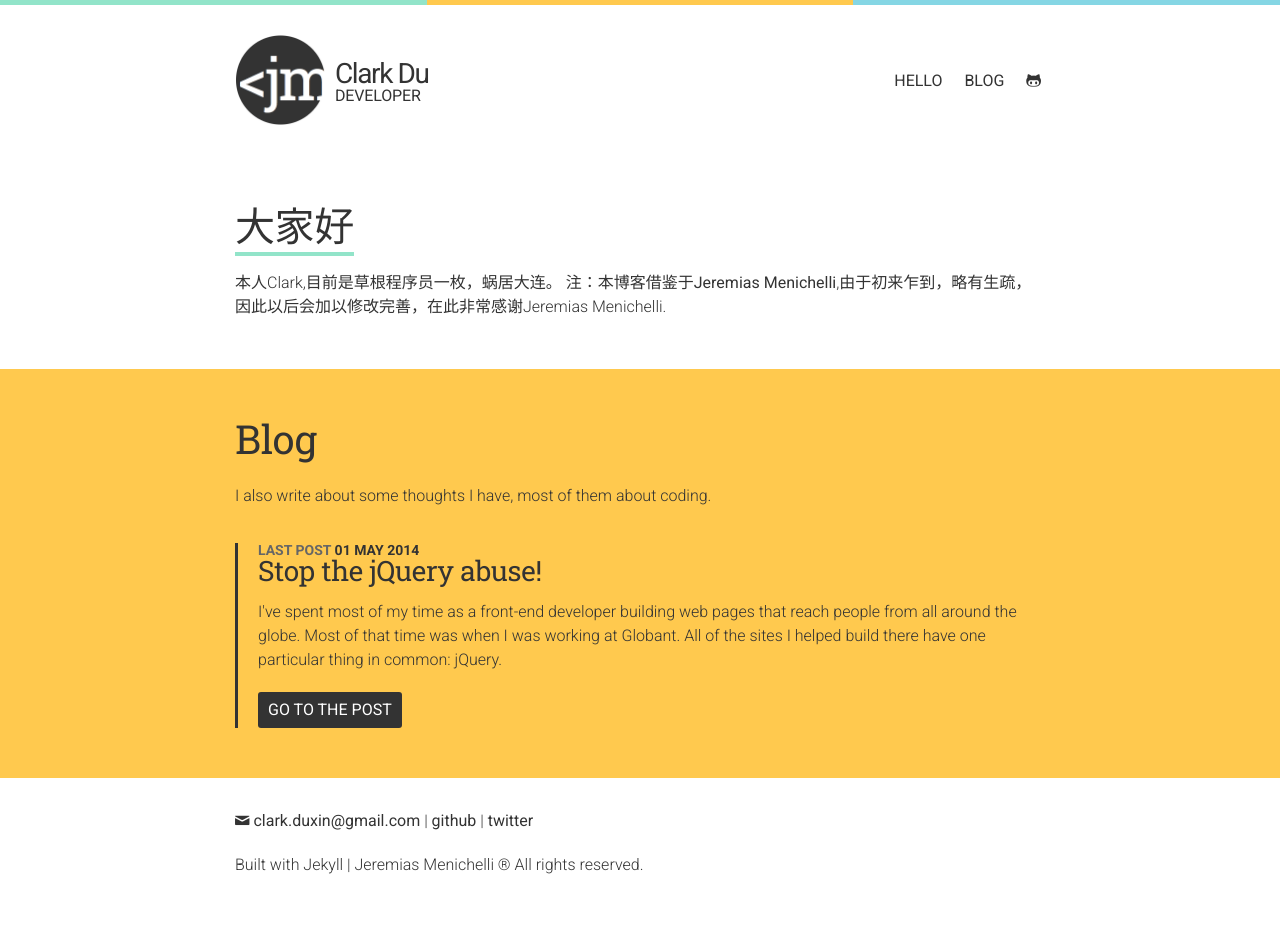
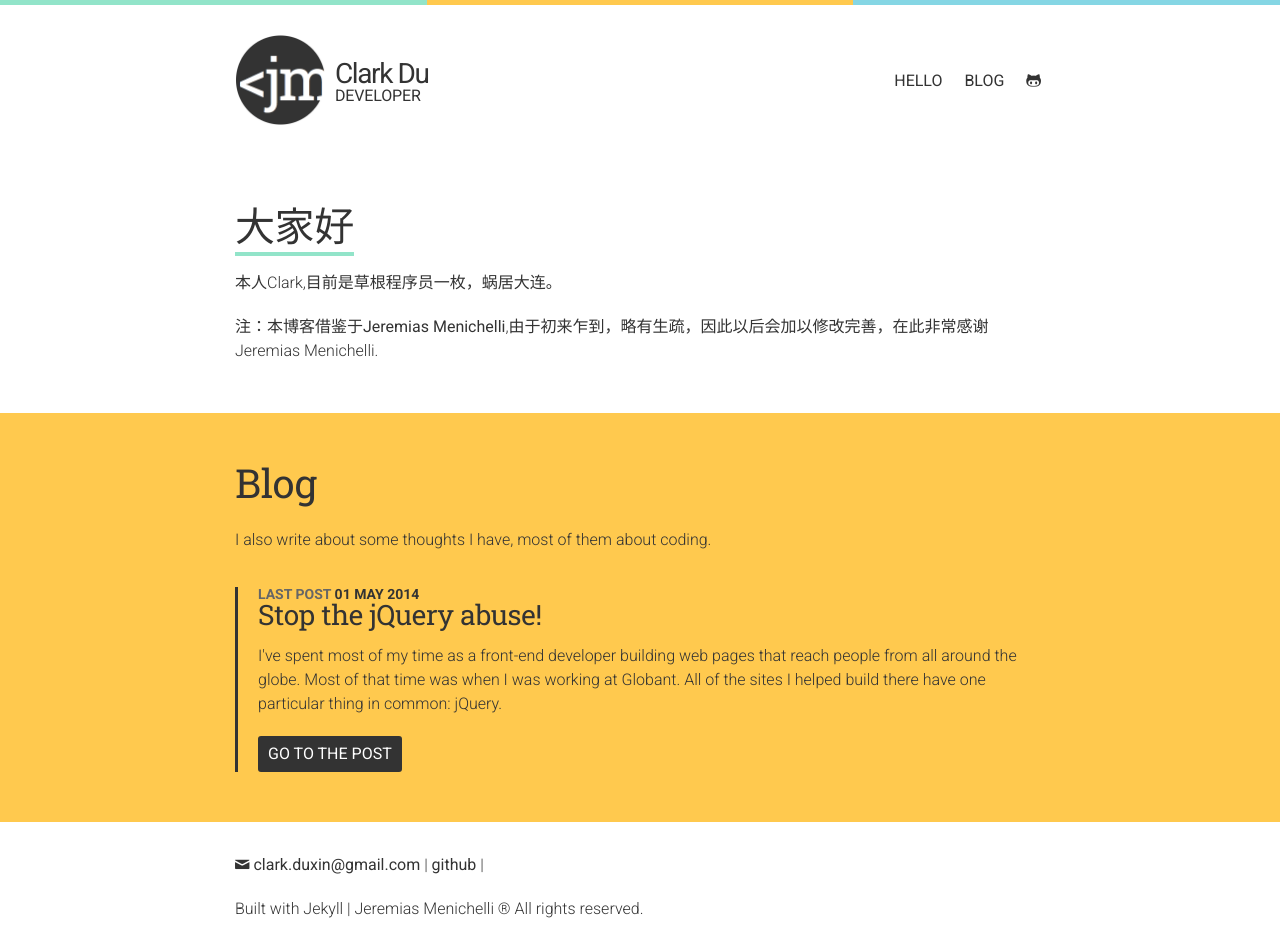
Before and after one commit to clarkdo/clarkdo.github.com, a Jekyll site: the page built from index.html, in a window 1280 px wide. Built offline with Jekyll 4.4.1, drawn with Linux system fonts in a browser that asks for light colours; before the commit the page ends 907 px from its top, so only the background shows below that.

Commit message:
clone blog from jeremenichelli, thanks very much

```diff
--- a/_includes/footer.html
+++ b/_includes/footer.html
@@ -10,7 +10,6 @@
 			<div class="container">
 				<p><a href="mailto:clark.duxin@gmail.com" target="_blank" class="icon-mail">clark.duxin@gmail.com</a> |
 				   <a href="http://github.com/clarkdo" target="_blank">github</a> |
-				   <a href="http://twitter.com/clarkdo" target="_blank">twitter</a></p>
 				<p class="rights">Built with Jekyll | Jeremias&nbsp;Menichelli &reg;&nbsp;All&nbsp;rights&nbsp;reserved.</p>
 			</div>
 		</footer>
--- a/_includes/mobile-nav.html
+++ b/_includes/mobile-nav.html
@@ -4,8 +4,7 @@
 			<li><a href="#" id="close-mobile-menu" class="close-menu">[x] close</a></li>
 			<li><a href="/">Hello</a></li>
 			<li><a href="/blog">Blog</a></li>
-			<li><a href="http://www.github.com/jeremenichelli" target="_blank">Twitter</a></li>
-			<li><a href="http://www.twitter.com/jeremenichelli" target="_blank">GitHub</a></li>
+			<li><a href="http://www.github.com/clarkdo" target="_blank">GitHub</a></li>
 		</ul>
 	</div>
 </div>
--- a/index.html
+++ b/index.html
@@ -4,8 +4,8 @@ layout: default
 <section class="hello">
 	<div class="container">
 		<h2><span>大家好</span></h2>
-		<p>本人Clark,目前是草根程序员一枚，蜗居大连。
-			注：本博客借鉴于<a href="http://jeremenichelli.github.io/">Jeremias Menichelli</a>,由于初来乍到，略有生疏，因此以后会加以修改完善，在此非常感谢Jeremias Menichelli.</p>
+		<p>本人Clark,目前是草根程序员一枚，蜗居大连。</p>
+		<p>注：本博客借鉴于<a href="http://jeremenichelli.github.io/">Jeremias Menichelli</a>,由于初来乍到，略有生疏，因此以后会加以修改完善，在此非常感谢Jeremias Menichelli.</p>
 		</div>
 </section>
 
```
